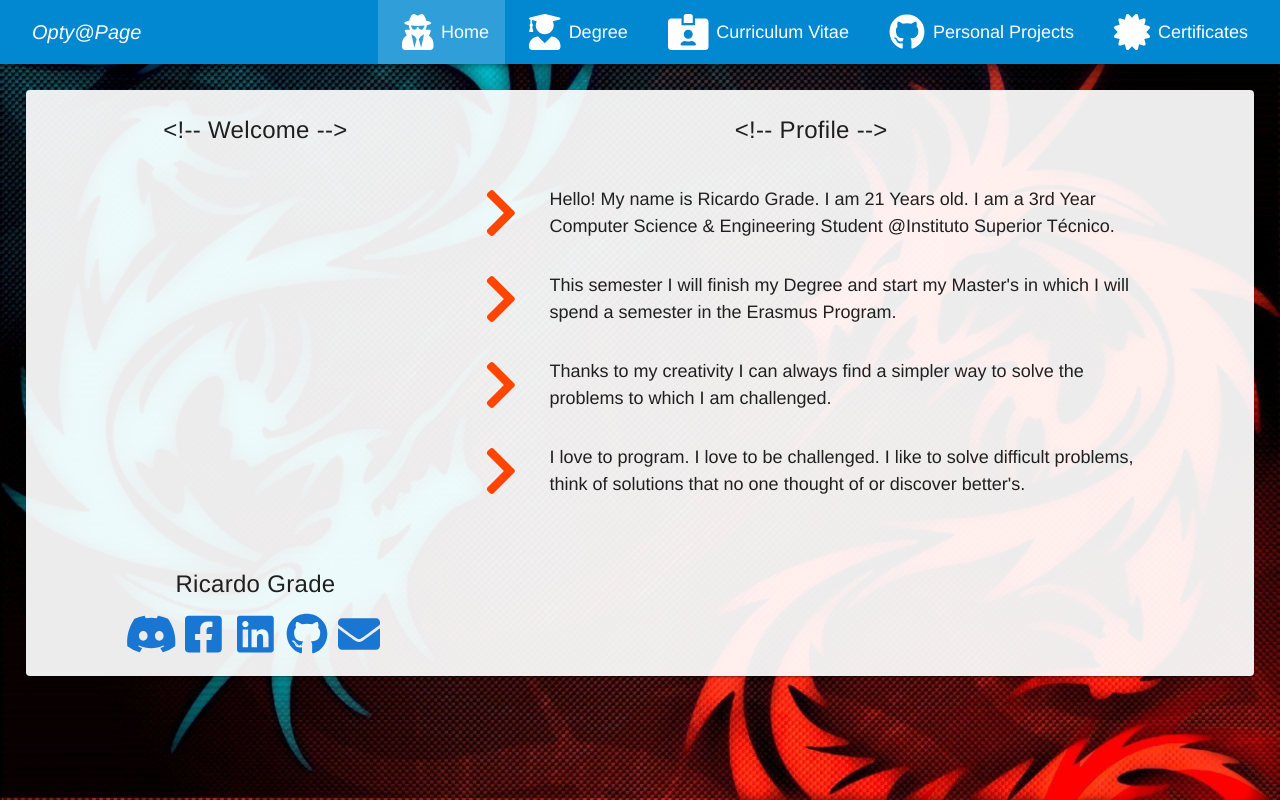
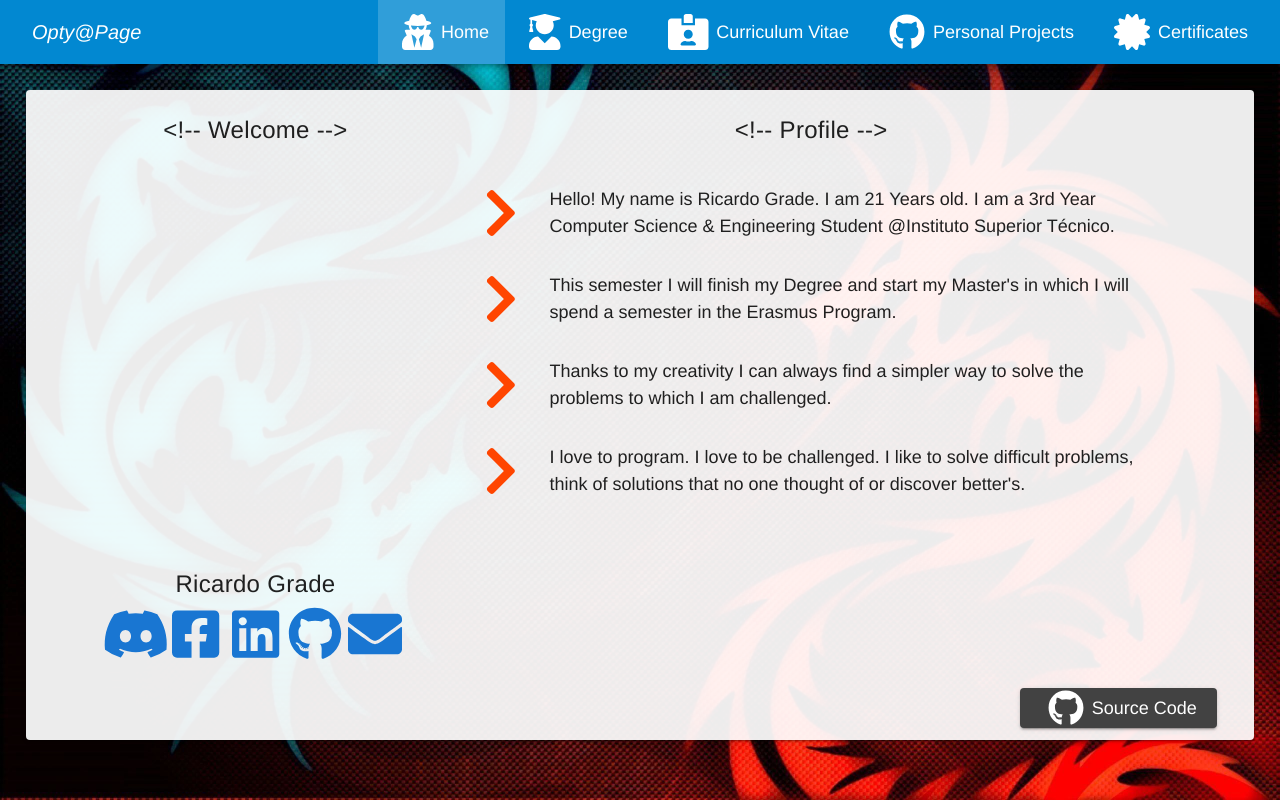
Before and after one commit to Opty1337/Opty-Page, a Vue app: page /#/ in a window 1280 px wide. Built offline with nearby package versions, Linux system fonts and the light colour scheme.

Commit message:
Added Source Code Button

```diff
--- a/src/views/Degree.vue
+++ b/src/views/Degree.vue
@@ -12,8 +12,7 @@
       <template v-slot:top>
         <v-card-title>
           <font-awesome-icon
-            class="mr-6"
-            color="#0288D1"
+            class="mx-5"
             :icon="groups[crrGid].icon"
             size="2x"
           />
@@ -21,13 +20,8 @@
           <v-spacer />
           <v-menu transition="fab-transition" offset-y>
             <template v-slot:activator="{ on }">
-              <v-btn id="btn" color="#0288D1" dark v-on="on">
-                <font-awesome-icon
-                  class="mx-2"
-                  :icon="['fas', 'project-diagram']"
-                  v-on="on"
-                />
-                Group
+              <v-btn id="btn" color="secondary" dark v-on="on">
+                Subjects Group
                 <font-awesome-icon
                   class="mx-2"
                   :icon="['fas', 'chevron-down']"
@@ -42,11 +36,7 @@
                 @click="crrGid = group.id"
                 link
               >
-                <font-awesome-icon
-                  color="#0288D1"
-                  :icon="group.icon"
-                  size="2x"
-                />
+                <font-awesome-icon :icon="group.icon" size="2x" />
                 <v-list-item-title class="mx-5" v-text="group.name" />
               </v-list-item>
             </v-list>
--- a/src/views/Home.vue
+++ b/src/views/Home.vue
@@ -10,7 +10,7 @@
             <!-- Contacts -->
             <v-card-text>
               <v-btn
-                class="mx-2"
+                :class="inMobile ? 'mx-1' : 'mx-3'"
                 color="primary"
                 v-for="(link, i) in links"
                 :key="i"
@@ -18,7 +18,10 @@
                 target="_blank"
                 icon
               >
-                <font-awesome-icon :icon="link.icon" size="3x" />
+                <font-awesome-icon
+                  :icon="link.icon"
+                  :size="inMobile ? '2x' : '3x'"
+                />
               </v-btn>
             </v-card-text>
           </v-card>
@@ -33,7 +36,7 @@
                 <font-awesome-icon
                   color="orangered"
                   :icon="['fas', 'chevron-right']"
-                  size="3x"
+                  :size="inMobile ? '2x' : '3x'"
                 />
               </v-list-item-icon>
               <v-list-item-content class="text-left" v-text="desc" />
@@ -41,6 +44,22 @@
           </v-list>
         </v-card>
       </v-col>
+    </v-row>
+    <v-row class="ma-3" no-gutters>
+      <v-spacer />
+      <v-btn
+        class="pa-5"
+        color="secondary"
+        href="https://github.com/Opty1337/Opty-Page"
+        target="_blank"
+        dark
+      >
+        <font-awesome-icon
+          class="ma-2"
+          :icon="['fab', 'github']"
+          size="2x"
+        />Source Code
+      </v-btn>
     </v-row>
   </v-card>
 </template>
@@ -50,6 +69,8 @@ import { Vue, Component } from "vue-property-decorator";
 
 @Component
 export default class Home extends Vue {
+  inMobile: boolean = window.innerWidth < 1250;
+
   description: string[] = [
     "Hello! My name is Ricardo Grade. I am 21 Years old. I am a 3rd Year Computer Science & Engineering Student @Instituto Superior Técnico.",
     "This semester I will finish my Degree and start my Master's in which I will spend a semester in the Erasmus Program.",
@@ -57,7 +78,7 @@ export default class Home extends Vue {
     "I love to program. I love to be challenged. I like to solve difficult problems, think of solutions that no one thought of or discover better's."
   ];
 
-  links: object = [
+  links: object[] = [
     {
       icon: ["fab", "discord"],
       href: "https://discord.gg/TB86QHg"
@@ -79,13 +100,16 @@ export default class Home extends Vue {
       href: "mailto:gradericardo@hotmail.com"
     }
   ];
+
+  async created() {
+    window.addEventListener("resize", () => {
+      this.inMobile = window.innerWidth < 1250;
+    });
+  }
 }
 </script>
 
 <style scoped>
-.v-card__title {
-  font-size: x-large;
-}
 #card {
   background-color: rgba(255, 255, 255, 0.925);
   margin: 2%;
@@ -99,4 +123,17 @@ export default class Home extends Vue {
   background-color: transparent;
   font-size: large;
 }
+.v-card__title {
+  font-size: x-large;
+}
+.v-btn {
+  font-weight: normal;
+  letter-spacing: normal;
+  text-indent: inherit;
+  text-transform: none;
+  white-space: normal;
+}
+.v-btn.v-size--default {
+  font-size: large;
+}
 </style>
```
